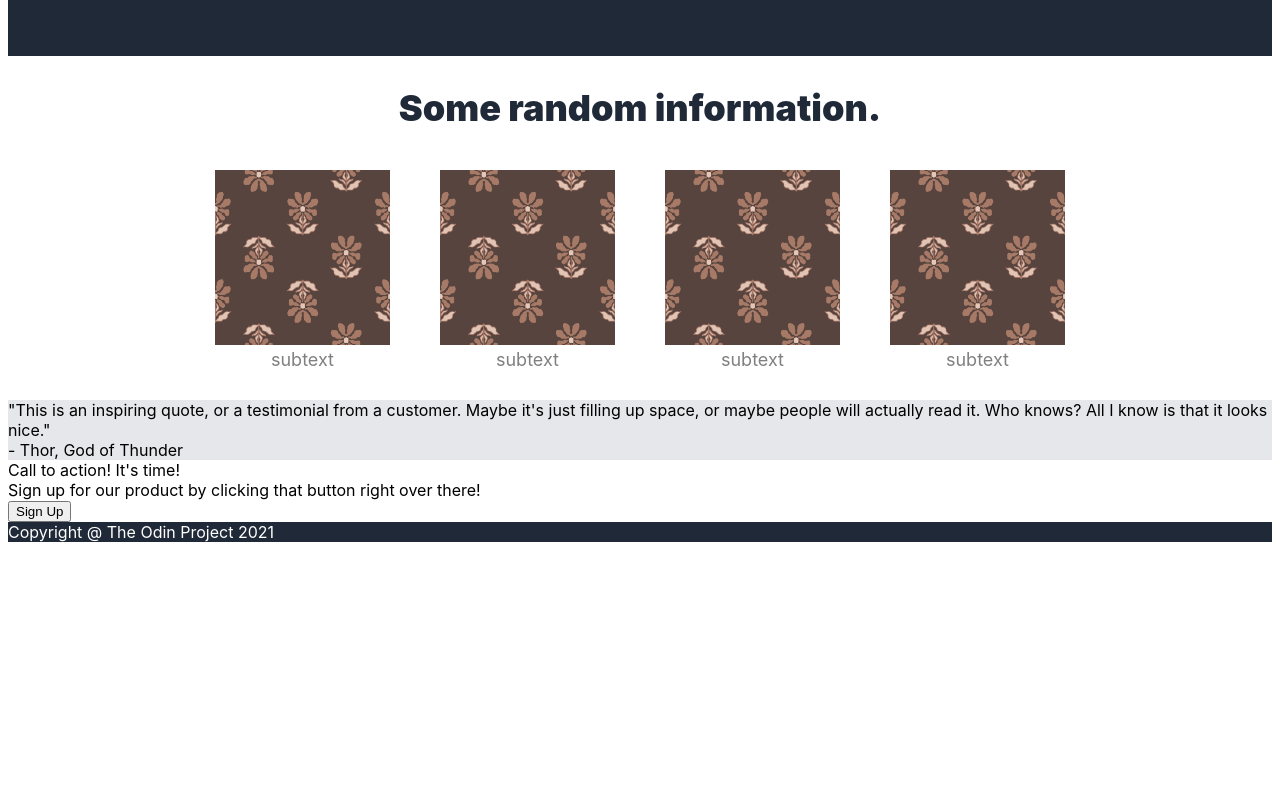
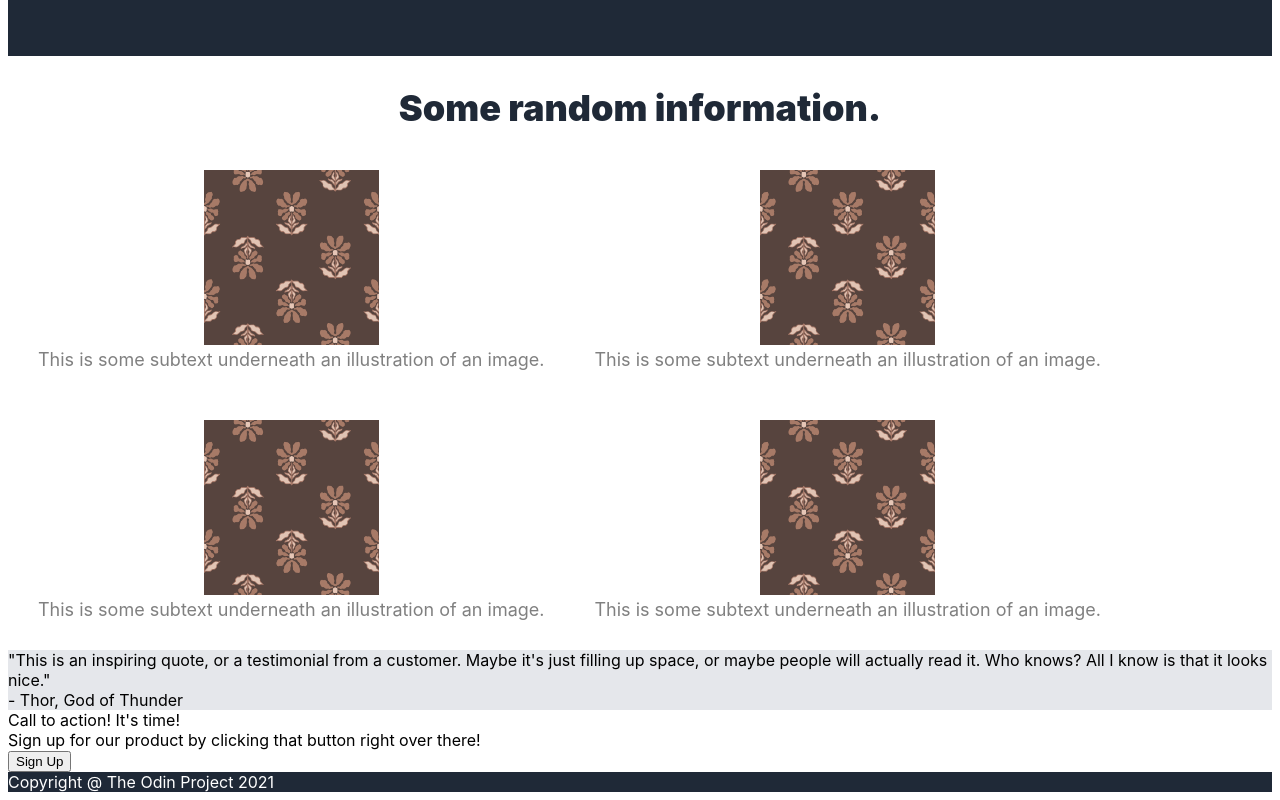
Before and after one commit to siyer20/landing-page-project, a plain HTML site: page index.html in a window 1280 px wide. Shown: the part 621-1421 px from the top of the page. Before the commit the page ends 1171 px from the top, so only its background shows below. Drawn offline with Linux system fonts and the light colour scheme.

Commit message:
Altered Q2 subtext to make sure text wraps correctly

```diff
--- a/index.html
+++ b/index.html
@@ -38,22 +38,22 @@
             <div class="information">
                 <div class="illustration">
                     <img src="./images/q2img.png" height=175px width=175px>
-                    <div> subtext</div>
+                    <div> This is some subtext underneath an illustration of an image.</div>
                 </div>
 
                 <div class="illustration">
                     <img src="./images/q2img.png" height=175px width=175px>
-                    <div> subtext</div>
+                    <div> This is some subtext underneath an illustration of an image.</div>
                 </div>
 
                 <div class="illustration">
                     <img src="./images/q2img.png" height=175px width=175px>
-                    <div> subtext</div>
+                    <div> This is some subtext underneath an illustration of an image.</div>
                 </div>
 
                 <div class="illustration">
                     <img src="./images/q2img.png" height=175px width=175px>
-                    <div> subtext</div>
+                    <div> This is some subtext underneath an illustration of an image.</div>
                 </div>
             </div>
 
```
